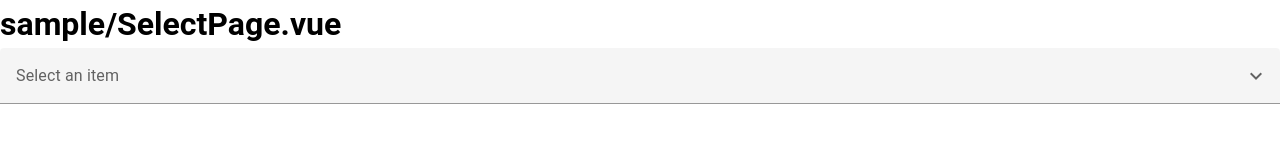
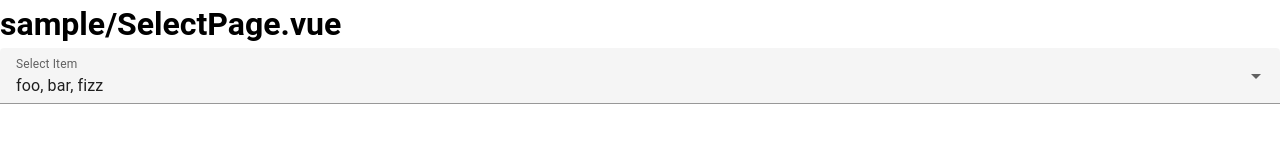
Before and after one commit to a-nishioka/vuetify3-yarn-sample, a Nuxt app: page /sample/SelectPage in a window 1280 px wide. Shown: the top 160 px of the page. Built offline with nearby package versions, Linux system fonts and the light colour scheme.

Commit message:
Selectを追加する

```diff
--- a/components/atoms/Select.vue
+++ b/components/atoms/Select.vue
@@ -1,20 +1,11 @@
 <template>
-  <v-select v-model="selected" :items="items" label="Select an item"
-    :menu-icon="isOpen ? 'mdi-chevron-up' : 'mdi-chevron-down'" @click:menu="toggleMenu">
-    <template v-slot:append-inner>
-      <!-- 空のスロットを追加することでデフォルトのアイコンを隠す -->
-    </template>
+  <v-select label="Select Item" multiple>
+    <slot name="selection"></slot>
   </v-select>
 </template>
 
-<script setup lang="ts">
-const selected = ref<string | null>(null);
-const items = ref<string[]>(['Item 1', 'Item 2', 'Item 3']);
-const isOpen = ref(false);
-const toggleMenu = () => {
-  isOpen.value = !isOpen.value;
-};
-</script>
+<script setup lang=" ts">
+      </script>
 
 <style lang="scss" scoped>
 .custom-v-select .v-input__append-inner {
--- a/pages/sample/SelectPage.vue
+++ b/pages/sample/SelectPage.vue
@@ -1,7 +1,19 @@
 <template>
   <h1>sample/SelectPage.vue</h1>
-  <AtomsSelect />
+  <AtomsSelect v-model="value" :items="items">
+    <template #selection="{ item, index }">
+      <v-chip v-if="index < 2">
+        <span>{{ item.title }}</span>
+      </v-chip>
+      <span v-if="index === 2" class="text-grey text-caption align-self-center">
+        (+{{ value.length - 2 }} others)
+      </span>
+    </template>
+  </AtomsSelect>
 </template>
 <script setup lang="ts">
+const items = ['foo', 'bar', 'fizz', 'buzz', 'fizzbuzz', 'foobar']
+
+const value = ref(['foo', 'bar', 'fizz'])
 </script>
 <style lang="scss" scoped></style>
```
